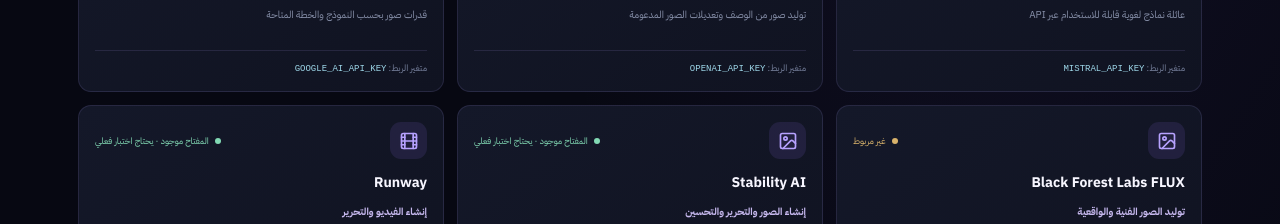
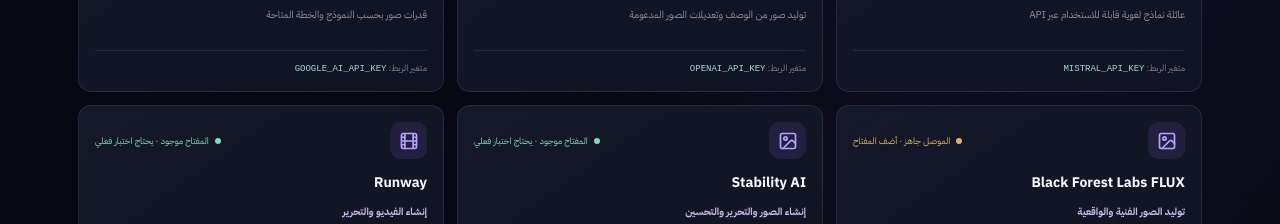
Before and after one commit to samaradelomran-spec/NEXORA-AI, a Next.js app: page /models in a window 1280 px wide. Shown: the part 840-1064 px from the top of the page. Built offline with nearby package versions, Linux system fonts and the light colour scheme; no server answers.

Commit message:
Show integrated engines awaiting API credentials accurately

```diff
--- a/app/components/model-directory.tsx
+++ b/app/components/model-directory.tsx
@@ -68,7 +68,7 @@ export default function ModelDirectory() {
       <div className="engine-notice"><ShieldCheck size={19} /><div><b>حالة الربط بشفافية</b><p>تتحدث حالة المفتاح تلقائياً من إعدادات الخادم. وجود المفتاح لا يثبت نجاح الاتصال؛ لن نعرض محركاً على أنه يعمل قبل اختبار طلب حقيقي.</p></div></div>
       <div className="engine-stats"><div><strong>{engines.length}</strong><span>محركاً ضمن الخطة</span></div><div><strong>4</strong><span>مجالات رئيسية</span></div><div><strong>2K / 4K</strong><span>حسب دعم كل نموذج</span></div></div>
       <div className="engine-tools"><div className="engine-tabs">{categories.map((item) => { const Icon = item.icon; return <button key={item.id} onClick={() => setCategory(item.id)} className={category === item.id ? "engine-tab active" : "engine-tab"}><Icon size={15} />{item.label}</button>; })}</div><label className="engine-search"><Search size={16} /><input value={query} onChange={(e) => setQuery(e.target.value)} placeholder="ابحث عن محرك..." /></label></div>
-      <div className="engine-grid">{visible.map((engine) => <article className="engine-card" key={engine.name + engine.category}><div className="engine-card-top"><span className="engine-avatar">{engine.category === "text" ? <Bot size={20} /> : engine.category === "image" ? <ImageIcon size={20} /> : engine.category === "video" ? <Film size={20} /> : <AudioLines size={20} />}</span><span className={configured[engine.providerId] ? "engine-status engine-configured" : "engine-status"}><i />{configured[engine.providerId] && integrated[engine.providerId] ? "المفتاح موجود · يحتاج اختبار فعلي" : configured[engine.providerId] ? "المفتاح موجود · الموصل غير مفعّل" : "غير مربوط"}</span></div><h2>{engine.name}</h2><b className="engine-task">{engine.tasks}</b><p>{engine.detail}</p><div className="engine-key">متغير الربط: <code>{engine.key}</code></div></article>)}</div>
+      <div className="engine-grid">{visible.map((engine) => <article className="engine-card" key={engine.name + engine.category}><div className="engine-card-top"><span className="engine-avatar">{engine.category === "text" ? <Bot size={20} /> : engine.category === "image" ? <ImageIcon size={20} /> : engine.category === "video" ? <Film size={20} /> : <AudioLines size={20} />}</span><span className={configured[engine.providerId] ? "engine-status engine-configured" : integrated[engine.providerId] ? "engine-status engine-integrated" : "engine-status"}><i />{configured[engine.providerId] && integrated[engine.providerId] ? "المفتاح موجود · يحتاج اختبار فعلي" : configured[engine.providerId] ? "المفتاح موجود · الموصل غير مفعّل" : integrated[engine.providerId] ? "الموصل جاهز · أضف المفتاح" : "غير مربوط"}</span></div><h2>{engine.name}</h2><b className="engine-task">{engine.tasks}</b><p>{engine.detail}</p><div className="engine-key">متغير الربط: <code>{engine.key}</code></div></article>)}</div>
       {visible.length === 0 && <p className="engine-empty">ما لقينا محركاً مطابقاً لبحثك.</p>}
       <div className="engine-foot"><CheckCircle2 size={17} /><span>بعد إضافة مفاتيح المزودين إلى إعدادات الاستضافة، سنختبر الاتصال ونحدّث حالة كل محرك.</span></div>
     </section>
```
